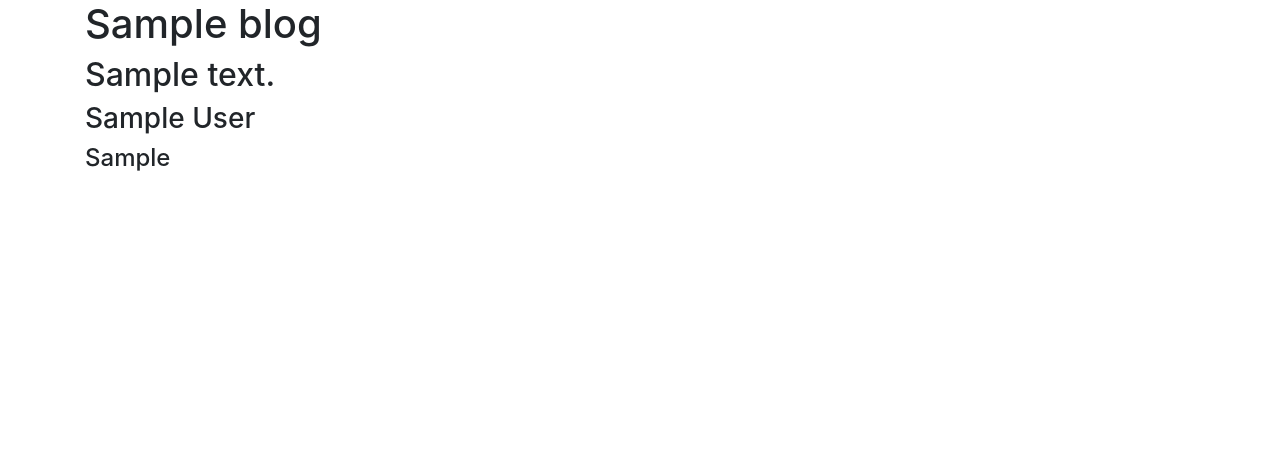
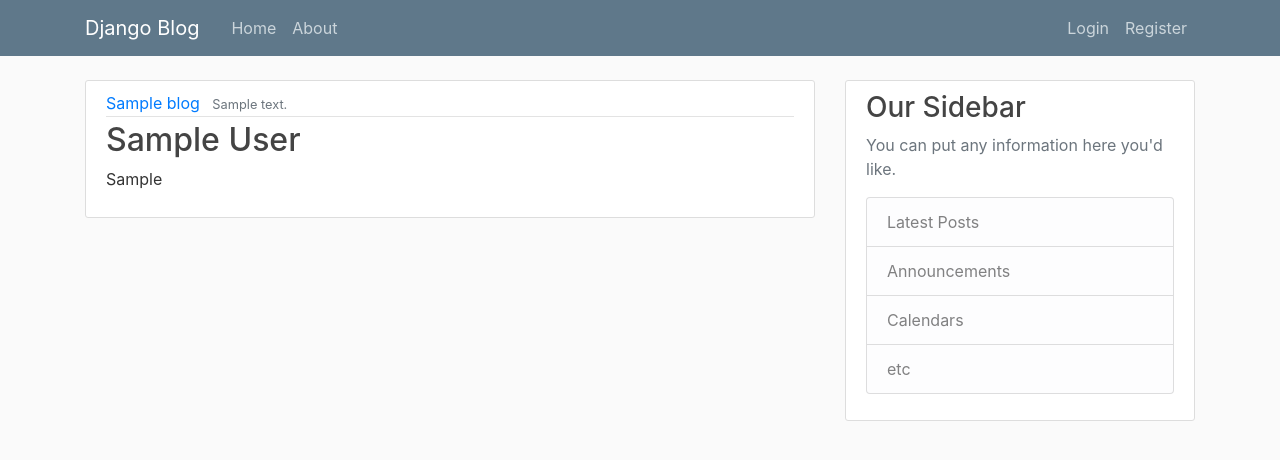
Before and after one commit to mdrakib849/FristProjectDjango, a Django app: template BlogApp/templates/home/homepage.html in a window 1280 px wide. Shown: the top 460 px of the page. Run offline with Django 4.2, Linux system fonts and the light colour scheme; the template is opened without the code that fills it: most values are stand-ins (such as "Sample title", 1, 10 or a date in 2020).

Commit message:
html and css dinamic

```diff
--- /dev/null
+++ b/BlogApp/static/blog/main.css
@@ -0,0 +1,84 @@
+body {
+  background: #fafafa;
+  color: #333333;
+  margin-top: 5rem;
+}
+
+h1, h2, h3, h4, h5, h6 {
+  color: #444444;
+}
+
+ul {
+  margin: 0;
+}
+
+.bg-steel {
+  background-color: #5f788a;
+}
+
+.site-header .navbar-nav .nav-link {
+  color: #cbd5db;
+}
+
+.site-header .navbar-nav .nav-link:hover {
+  color: #ffffff;
+}
+
+.site-header .navbar-nav .nav-link.active {
+  font-weight: 500;
+}
+
+.content-section {
+  background: #ffffff;
+  padding: 10px 20px;
+  border: 1px solid #dddddd;
+  border-radius: 3px;
+  margin-bottom: 20px;
+}
+
+.article-title {
+  color: #444444;
+}
+
+a.article-title:hover {
+  color: #428bca;
+  text-decoration: none;
+}
+
+.article-content {
+  white-space: pre-line;
+}
+
+.article-img {
+  height: 65px;
+  width: 65px;
+  margin-right: 16px;
+}
+
+.article-metadata {
+  padding-bottom: 1px;
+  margin-bottom: 4px;
+  border-bottom: 1px solid #e3e3e3
+}
+
+.article-metadata a:hover {
+  color: #333;
+  text-decoration: none;
+}
+
+.article-svg {
+  width: 25px;
+  height: 25px;
+  vertical-align: middle;
+}
+
+.account-img {
+  height: 125px;
+  width: 125px;
+  margin-right: 20px;
+  margin-bottom: 16px;
+}
+
+.account-heading {
+  font-size: 2.5rem;
+}
--- a/BlogApp/templates/home/base.html
+++ b/BlogApp/templates/home/base.html
@@ -1,19 +1,65 @@
+{% load static %}
+
 <!DOCTYPE html>
 <html lang="en">
 <head>
     <link rel="stylesheet" href="https://cdn.jsdelivr.net/npm/bootstrap@4.4.1/dist/css/bootstrap.min.css"
           integrity="sha384-Vkoo8x4CGsO3+Hhxv8T/Q5PaXtkKtu6ug5TOeNV6gBiFeWPGFN9MuhOf23Q9Ifjh" crossorigin="anonymous">
-    <meta charset="UTF-8">
-    <title>Title</title>
+
+
+    <link rel="stylesheet" type="text/css" href="{% static 'blog/main.css'%}">
+
+    {% if title %}
+    <title> Blog - {{ title }}</title>
+    {% else%}
+    <title> Django Blog</title>
+    {% endif %}
 </head>
 <body>
 
-<div class="container">
+<header class="site-header">
+    <nav class="navbar navbar-expand-md navbar-dark bg-steel fixed-top">
+        <div class="container">
+            <a class="navbar-brand mr-4" href="/">Django Blog</a>
+            <button class="navbar-toggler" type="button" data-toggle="collapse" data-target="#navbarToggle"
+                    aria-controls="navbarToggle" aria-expanded="false" aria-label="Toggle navigation">
+                <span class="navbar-toggler-icon"></span>
+            </button>
+            <div class="collapse navbar-collapse" id="navbarToggle">
+                <div class="navbar-nav mr-auto">
+                    <a class="nav-item nav-link" href="{% url 'home page'%}">Home</a>
+                    <a class="nav-item nav-link" href="{% url 'about page'%}">About</a>
+                </div>
+                <!-- Navbar Right Side -->
+                <div class="navbar-nav">
+                    <a class="nav-item nav-link" href="#">Login</a>
+                    <a class="nav-item nav-link" href="#">Register</a>
+                </div>
+            </div>
+        </div>
+    </nav>
+</header>
 
-    {% block content %}
-    {% endblock %}
-
-</div>
+<main role="main" class="container">
+    <div class="row">
+        <div class="col-md-8">
+            {% block content %}{% endblock %}
+        </div>
+        <div class="col-md-4">
+            <div class="content-section">
+                <h3>Our Sidebar</h3>
+                <p class='text-muted'>You can put any information here you'd like.
+                <ul class="list-group">
+                    <li class="list-group-item list-group-item-light">Latest Posts</li>
+                    <li class="list-group-item list-group-item-light">Announcements</li>
+                    <li class="list-group-item list-group-item-light">Calendars</li>
+                    <li class="list-group-item list-group-item-light">etc</li>
+                </ul>
+                </p>
+            </div>
+        </div>
+    </div>
+</main>
 
 
 <script src="https://code.jquery.com/jquery-3.4.1.slim.min.js"
--- a/BlogApp/templates/home/homepage.html
+++ b/BlogApp/templates/home/homepage.html
@@ -2,10 +2,18 @@
 {% block content %}
 
 {% for blog in blog_post%}
-<h1>{{blog.title}}</h1>
-<h2>{{blog.content}}</h2>
-<h3>{{blog.author}}</h3>
-<h4>{{blog.post_create_data}}</h4>
+
+<article class="media content-section">
+    <div class="media-body">
+        <div class="article-metadata">
+            <a class="mr-2" href="#">{{ blog.title }}</a>
+            <small class="text-muted">{{ blog.content }}</small>
+        </div>
+        <h2><a class="article-title" href="#">{{ blog.author }}</a></h2>
+        <p class="article-content">{{ blog.post_create_data }}</p>
+    </div>
+</article>
+
 
 {% endfor %}
 {% endblock %}
--- a/BlogApp/urls.py
+++ b/BlogApp/urls.py
@@ -2,6 +2,6 @@ from django.urls import path
 from . import views
 
 urlpatterns = [
-    path('', views.homepage),
-    path('aboutpage/', views.about),
+    path('', views.homepage, name="home page"),
+    path('aboutpage/', views.about, name="about page"),
 ]
```
Also changed, not shown: BlogApp/views.py (+21 -10 lines).
